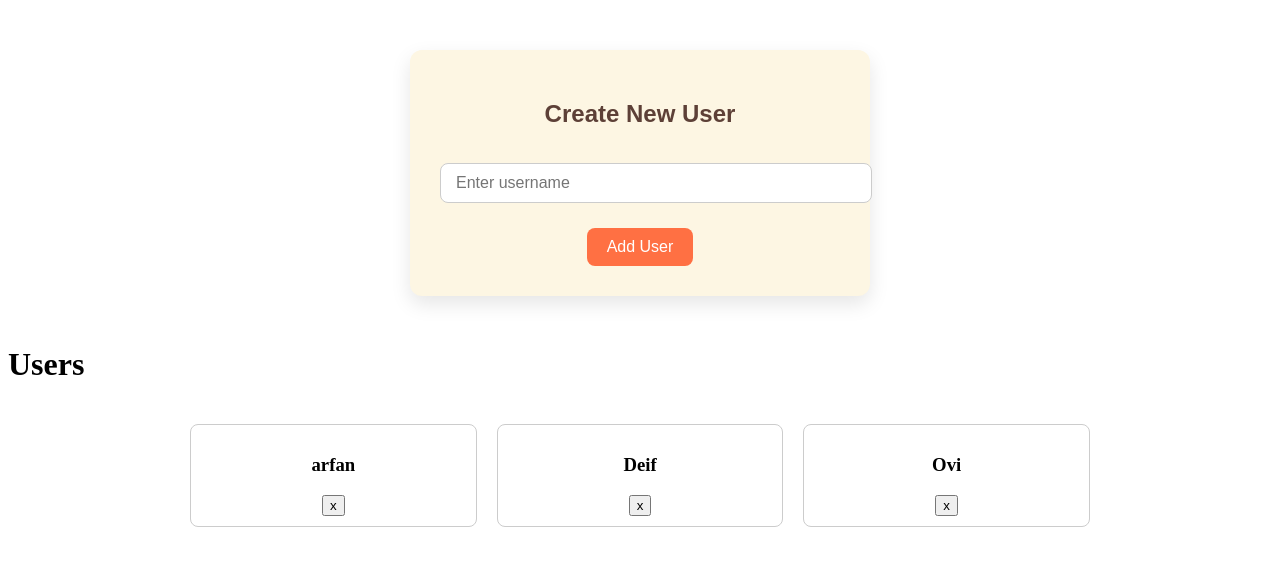
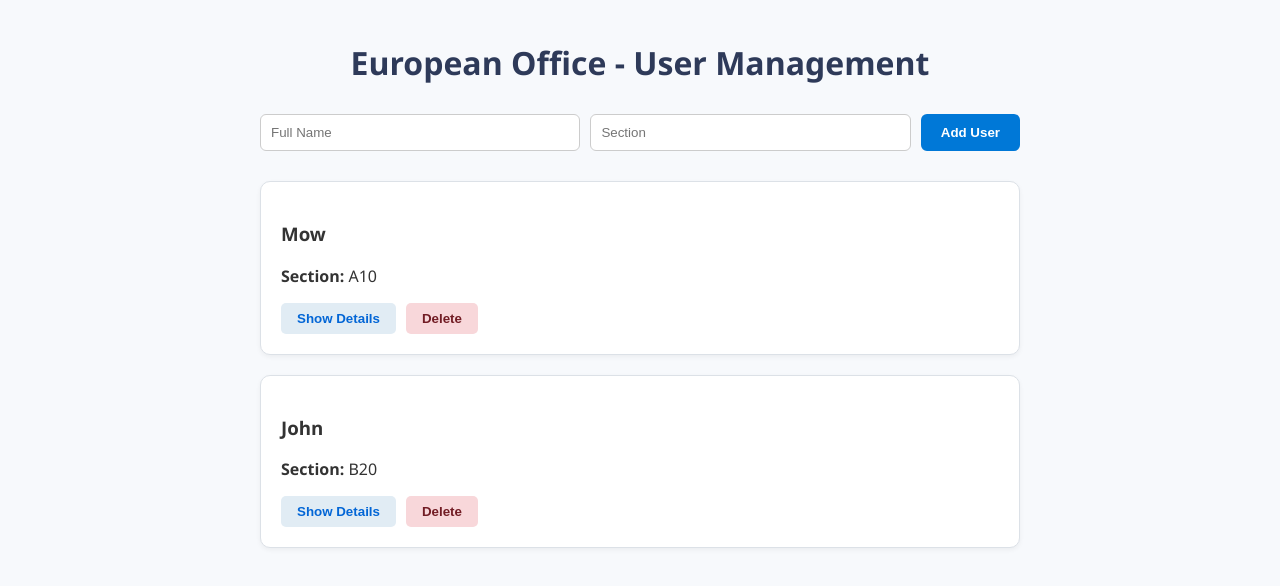
Before and after one commit to devovi2024/user-management, a React (Vite) app: page / in a window 1280 px wide. Shown: the top 586 px of the page. Built offline with nearby package versions, Linux system fonts and the light colour scheme.

Commit message:
props drilling apply

```diff
--- a/src/App.jsx
+++ b/src/App.jsx
@@ -1,33 +1,28 @@
-import React, { useState } from "react";
+import { useState } from "react";
 import Users from "./components/Users";
 import NewUser from "./components/NewUser";
-import { UserContext } from "./context/UserContext";
+import "./styles/UserStyles.css";
 
 const App = () => {
   const [users, setUsers] = useState([
-    { id: 201, username: "arfan" },
-    { id: 202, username: "Deif" },
-    { id: 203, username: "Ovi" },
+    { id: 1, Name: "Mow", section: "A10" },
+    { id: 2, Name: "John", section: "B20" },
   ]);
 
-  const [nextId, setNextId] = useState(204);
+  const deleteUser = (id) => {
+    setUsers(users.filter((user) => user.id !== id));
+  };
 
   const addUser = (newUser) => {
-    setUsers((prevUsers) => {
-      const updatedUsers = [...prevUsers, { ...newUser, id: nextId }];
-      setNextId(nextId + 1);
-      return updatedUsers;
-    });
+    setUsers([...users, newUser]);
   };
 
   return (
-    <UserContext.Provider value={{ users, setUsers }}>
-      <div>
-        <NewUser addUser={addUser} />
-        <h1>Users</h1>
-        <Users />
-      </div>
-    </UserContext.Provider>
+    <div className="app-container">
+      <h1 className="title">European Office - User Management</h1>
+      <NewUser addUser={addUser} />
+      <Users users={users} deleteUser={deleteUser} />
+    </div>
   );
 };
 
--- a/src/components/NewUser.jsx
+++ b/src/components/NewUser.jsx
@@ -1,34 +1,40 @@
-import React, { useState } from 'react';
-import '../NewUser.css';
+import React, { useState } from "react";
 
 const NewUser = ({ addUser }) => {
-  const [username, setUsername] = useState("");
+  const [name, setName] = useState("");
+  const [section, setSection] = useState("");
 
-  const handleNewUserName = (event) => {
-    setUsername(event.target.value);
-  }
-
-  const handleSubmit = (event) => {
-    event.preventDefault();
-    const newUser = { id: new Date().getTime().toString(), username: username };
+  const handleSubmit = (e) => {
+    e.preventDefault();
+    if (!name || !section) return;
+    const newUser = {
+      id: Date.now(),
+      Name: name,
+      section: section,
+    };
     addUser(newUser);
-    setUsername("");
-  }
+    setName("");
+    setSection("");
+  };
 
   return (
-    <div className="container">
-      <h2>Create New User</h2>
-      <form onSubmit={handleSubmit}>
-        <input
-          type="text"
-          placeholder="Enter username"
-          className="input"
-          value={username}
-          onChange={handleNewUserName}
-        />
-        <button type="submit" className="button">Add User</button>
-      </form>
-    </div>
+    <form className="user-form" onSubmit={handleSubmit}>
+      <input
+        type="text"
+        placeholder="Full Name"
+        value={name}
+        onChange={(e) => setName(e.target.value)}
+        className="input-field"
+      />
+      <input
+        type="text"
+        placeholder="Section"
+        value={section}
+        onChange={(e) => setSection(e.target.value)}
+        className="input-field"
+      />
+      <button type="submit" className="btn-submit">Add User</button>
+    </form>
   );
 };
 
--- a/src/components/User.jsx
+++ b/src/components/User.jsx
@@ -1,18 +1,23 @@
-import React from 'react';
+import { useState } from "react";
 
-const User = ({ user, onDelete }) => {
-  const boxStyle = {
-    padding: '10px',
-    border: '1px solid #ccc',
-    borderRadius: '8px',
-    textAlign: 'center',
-  };
+const User = ({ user, deleteUser }) => {
+  const { id, Name, section } = user;
+  const [showDetails, setShowDetails] = useState(false);
 
   return (
-    <div style={boxStyle}>
-      <h3>{user.username}</h3>
-      <button onClick={onDelete}>x</button>
-    </div>
+    <article className="user-card">
+      <h3>{Name}</h3>
+      <p><strong>Section:</strong> {section}</p>
+      <div className="button-group">
+        <button onClick={() => setShowDetails(!showDetails)} className="btn-toggle">
+          {showDetails ? "Hide Details" : "Show Details"}
+        </button>
+        <button onClick={() => deleteUser(id)} className="btn-delete">
+          Delete
+        </button>
+      </div>
+      {showDetails && <div className="details">More details can go here...</div>}
+    </article>
   );
 };
 
--- a/src/components/Users.jsx
+++ b/src/components/Users.jsx
@@ -1,32 +1,12 @@
-import React, { useContext } from 'react';
-import User from './User';
-import { UserContext } from '../context/UserContext';
 
-const Users = () => {
-  const { users, setUsers } = useContext(UserContext);
+import React from "react";
+import User from "./User";
 
-  const handleDelete = (id) => {
-    const filtered = users.filter(user => user.id !== id);
-    setUsers(filtered);
-  };
-
-  const gridStyle = {
-    display: 'grid',
-    gridTemplateColumns: 'repeat(auto-fill, minmax(220px, 1fr))',
-    gap: '20px',
-    padding: '20px',
-    maxWidth: '900px',
-    margin: '0 auto',
-  };
-
+const Users = ({ users, deleteUser }) => {
   return (
-    <section style={gridStyle}>
+    <section className="user-list">
       {users.map((user) => (
-        <User
-          key={user.id}
-          user={user}
-          onDelete={() => handleDelete(user.id)}
-        />
+        <User key={user.id} user={user} deleteUser={deleteUser} />
       ))}
     </section>
   );
--- a/src/index.css
+++ b/src/index.css
@@ -0,0 +1,9 @@
+@import url('https://fonts.googleapis.com/css2?family=Ubuntu:wght@400;500;700&display=swap');
+
+* {
+  box-sizing: border-box;
+}
+
+body {
+  font-family: 'Ubuntu', sans-serif;
+}
--- /dev/null
+++ b/src/styles/UserStyles.css
@@ -0,0 +1,109 @@
+/* Responsive European Office Design - Already provided by you */
+
+body {
+    margin: 0;
+    font-family: 'Segoe UI', Tahoma, Geneva, Verdana, sans-serif;
+    background-color: #f7f9fc;
+    color: #333;
+  }
+
+  .app-container {
+    max-width: 800px;
+    margin: 0 auto;
+    padding: 20px;
+  }
+
+  .title {
+    text-align: center;
+    color: #2e3a59;
+    font-weight: bold;
+    margin-bottom: 30px;
+  }
+
+  .user-form {
+    display: flex;
+    flex-direction: column;
+    gap: 10px;
+    margin-bottom: 30px;
+  }
+
+  @media (min-width: 600px) {
+    .user-form {
+      flex-direction: row;
+    }
+  }
+
+  .input-field {
+    flex: 1;
+    padding: 10px;
+    border: 1px solid #ccc;
+    border-radius: 6px;
+  }
+
+  .btn-submit {
+    padding: 10px 20px;
+    background-color: #0078d7;
+    border: none;
+    border-radius: 6px;
+    color: white;
+    cursor: pointer;
+    font-weight: bold;
+  }
+
+  .btn-submit:hover {
+    background-color: #005ea6;
+  }
+
+  .user-list {
+    display: grid;
+    gap: 20px;
+  }
+
+  .user-card {
+    background-color: white;
+    border: 1px solid #dce1e7;
+    padding: 20px;
+    border-radius: 10px;
+    box-shadow: 0 2px 5px rgba(0,0,0,0.05);
+  }
+
+  .button-group {
+    margin-top: 10px;
+    display: flex;
+    gap: 10px;
+  }
+
+  .btn-toggle, .btn-delete {
+    padding: 8px 16px;
+    border: none;
+    border-radius: 5px;
+    cursor: pointer;
+    font-weight: bold;
+  }
+
+  .btn-toggle {
+    background-color: #e1ecf4;
+    color: #0366d6;
+  }
+
+  .btn-toggle:hover {
+    background-color: #d0e3f1;
+  }
+
+  .btn-delete {
+    background-color: #f8d7da;
+    color: #721c24;
+  }
+
+  .btn-delete:hover {
+    background-color: #f5c6cb;
+  }
+
+  .details {
+    margin-top: 10px;
+    padding: 10px;
+    background-color: #f0f4f8;
+    border-left: 3px solid #0078d7;
+    font-size: 0.95rem;
+    color: #555;
+  }
```
Also changed, not shown: src/components/UserDetails.jsx (added, +12 -0 lines), src/hooks/useUserContext.js (added).
